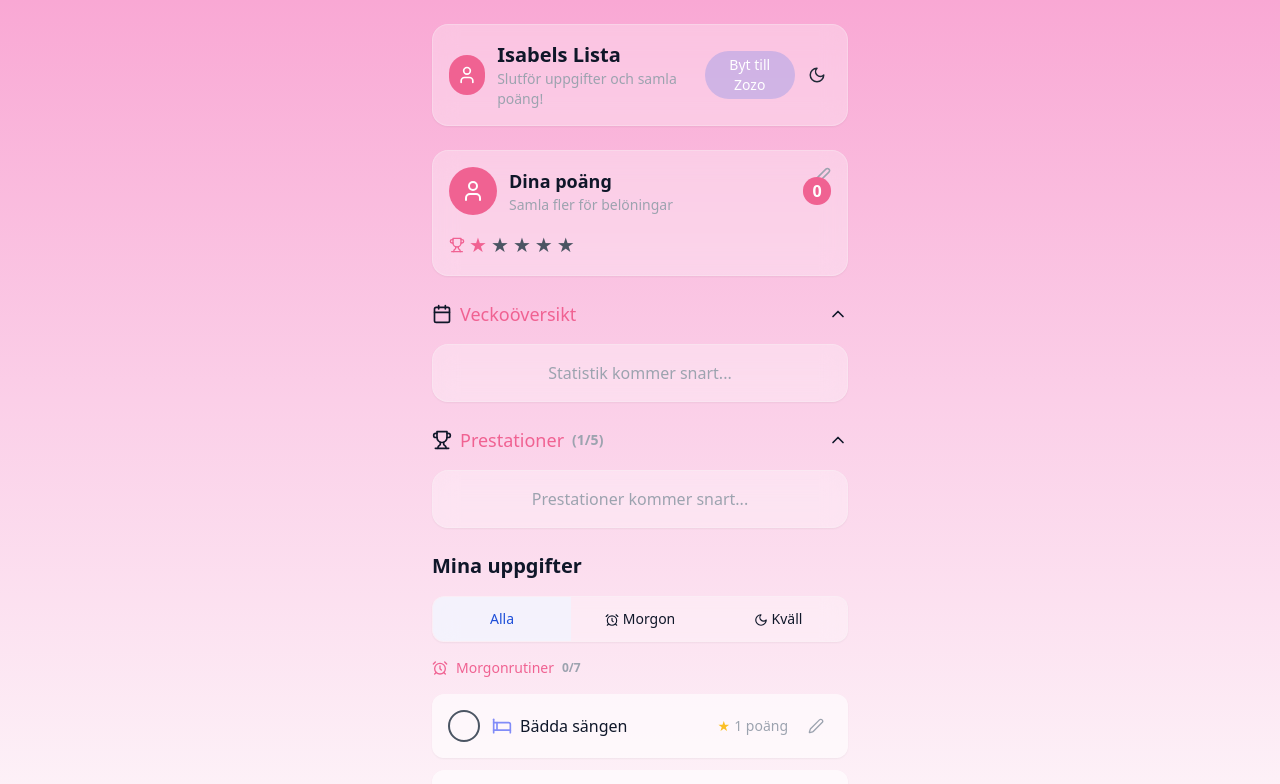
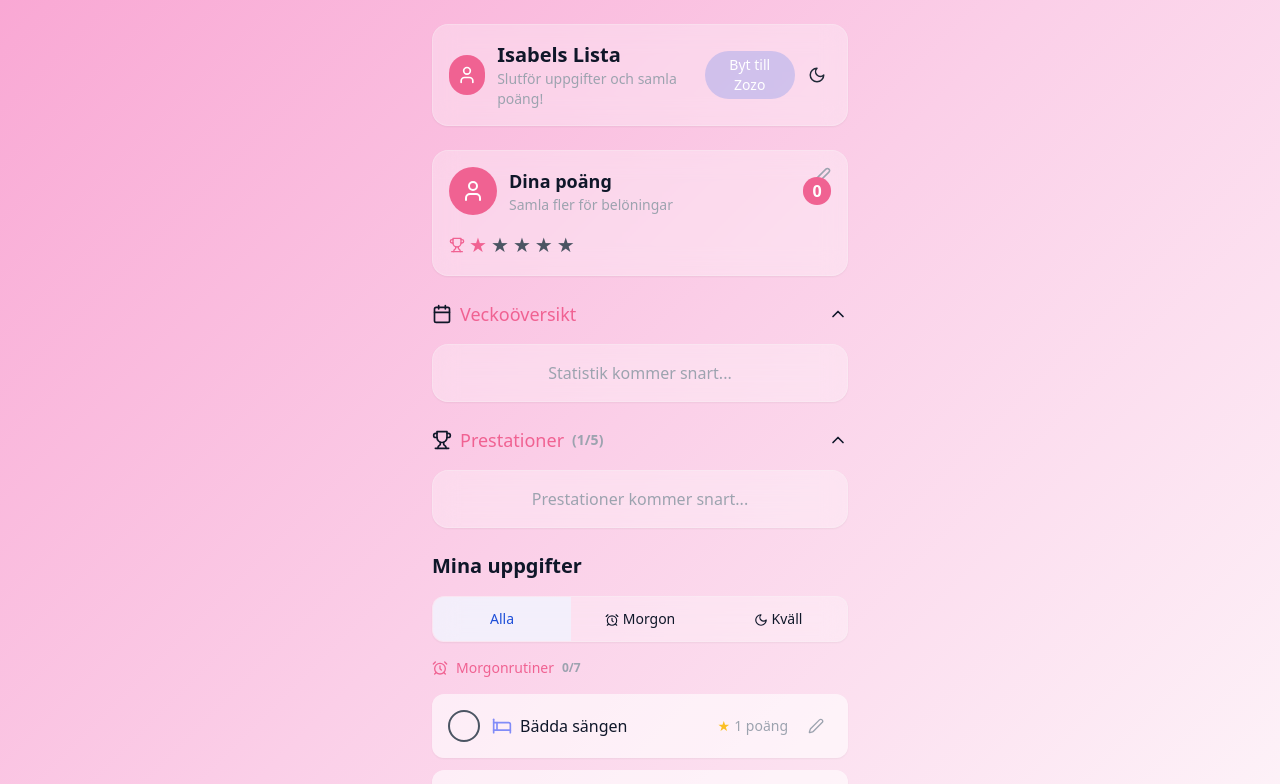
Before and after one commit to JohnCCarter/confetti-quester, a React (Vite) app: page / in a window 1280 px wide. Shown: the top 784 px of the page. Built offline with nearby package versions, Linux system fonts and the light colour scheme.

Commit message:
Remove background gradients
Remove background gradients from the application.
</prompt>

```diff
--- a/src/index.css
+++ b/src/index.css
@@ -1,3 +1,4 @@
+
 @tailwind base;
 @tailwind components;
 @tailwind utilities;
@@ -78,27 +79,27 @@
     @apply bg-background text-foreground antialiased min-h-screen transition-colors duration-700;
   }
 
-  /* Default backgrounds */
+  /* Default backgrounds - using smooth gradients without hard lines */
   body {
-    background: linear-gradient(to bottom, #0f172a, #1e1b4b, #4c1d95) !important;
+    background: linear-gradient(135deg, #0f172a, #1e1b4b, #4c1d95) !important;
   }
 
-  /* In light mode, use a light background */
+  /* In light mode, use a smooth light background */
   html.light body {
-    background: linear-gradient(to bottom right, #f8fafc, #eef2ff, #f0f9ff) !important;
+    background: linear-gradient(135deg, #f8fafc, #eef2ff, #f0f9ff) !important;
   }
 
-  /* User-specific backgrounds - these should override the default backgrounds */
+  /* User-specific backgrounds - smooth gradient transitions */
   body.user-isabel {
     background: none !important;
   }
 
   html.dark body.user-isabel {
-    background: linear-gradient(to bottom, #831843, #701a75, #831843) !important;
+    background: radial-gradient(ellipse at center, #831843 0%, #701a75 50%, #831843 100%) !important;
   }
 
   html.light body.user-isabel {
-    background: linear-gradient(to bottom, #f9a8d4, #fbcfe8, #fdf2f8) !important;
+    background: linear-gradient(135deg, #f9a8d4 0%, #fbcfe8 50%, #fdf2f8 100%) !important;
   }
 
   body.user-zozo {
@@ -106,11 +107,11 @@
   }
 
   html.dark body.user-zozo {
-    background: linear-gradient(to bottom, #172554, #312e81, #172554) !important;
+    background: radial-gradient(ellipse at center, #172554 0%, #312e81 50%, #172554 100%) !important;
   }
 
   html.light body.user-zozo {
-    background: linear-gradient(to bottom, #3b82f6, #93c5fd, #dbeafe) !important;
+    background: linear-gradient(135deg, #3b82f6 0%, #93c5fd 50%, #dbeafe 100%) !important;
   }
 
   .task-item {
```
